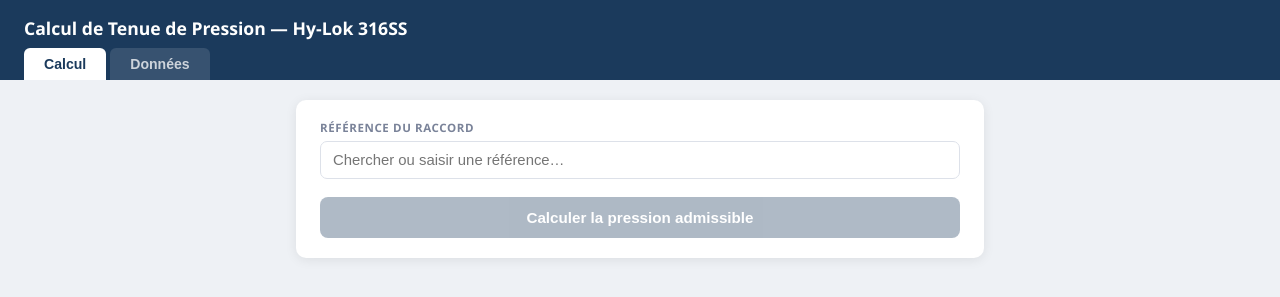
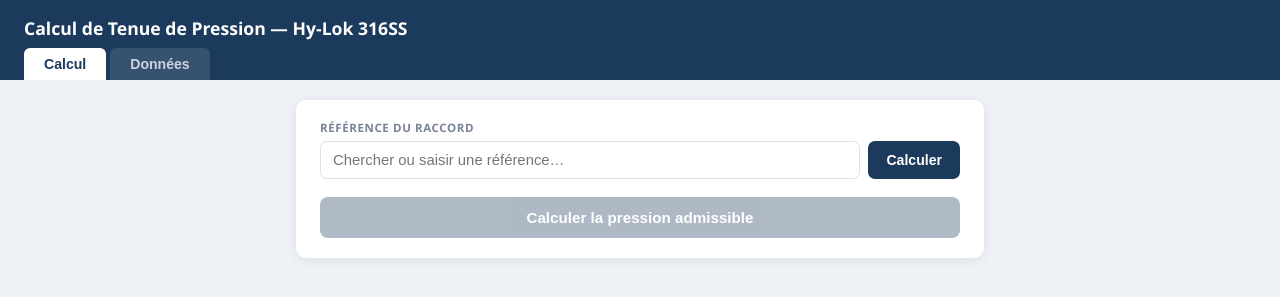
Before and after one commit to tchimi68/mawphylok, a plain HTML site: page index.html in a window 1280 px wide. Drawn offline with Linux system fonts and the light colour scheme.

Commit message:
Bouton Calculer visible pour références hors liste

```diff
--- a/index.html
+++ b/index.html
@@ -24,6 +24,13 @@
       border-radius:7px;font-size:.93rem;color:#1a1a2e;background:white;outline:none;transition:border-color .15s}
     .field select:focus,.field input[type=text]:focus{border-color:#1b3a5c}
     .search-wrap{position:relative}
+    .search-row{display:flex;gap:8px}
+    .search-row input{flex:1;padding:10px 12px;border:1.5px solid #dde1e9;border-radius:7px;
+      font-size:.93rem;color:#1a1a2e;background:white;outline:none;transition:border-color .15s}
+    .search-row input:focus{border-color:#1b3a5c}
+    .btn-go{padding:10px 18px;background:#1b3a5c;color:white;border:none;border-radius:7px;
+      font-size:.88rem;font-weight:700;cursor:pointer;white-space:nowrap;transition:background .2s}
+    .btn-go:hover{background:#254f7a}
     .search-drop{position:absolute;top:100%;left:0;right:0;background:white;
       border:1.5px solid #1b3a5c;border-top:none;border-radius:0 0 7px 7px;
       z-index:100;max-height:220px;overflow-y:auto;display:none}
@@ -125,8 +132,11 @@
     <div class="field">
       <label>Référence du raccord</label>
       <div class="search-wrap">
-        <input type="text" id="refSearch" placeholder="Chercher ou saisir une référence…"
-               oninput="onSearch(this.value)" onkeydown="onSearchKey(event)" autocomplete="off">
+        <div class="search-row">
+          <input type="text" id="refSearch" placeholder="Chercher ou saisir une référence…"
+                 oninput="onSearch(this.value)" onkeydown="onSearchKey(event)" autocomplete="off">
+          <button class="btn-go" onclick="processRef(document.getElementById('refSearch').value.trim())">Calculer</button>
+        </div>
         <div id="searchDrop" class="search-drop"></div>
       </div>
     </div>
```
